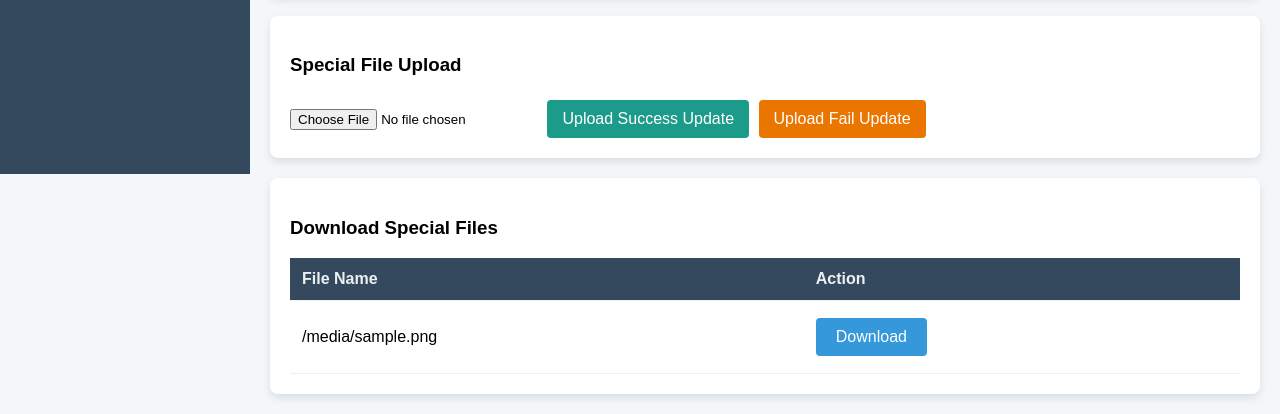
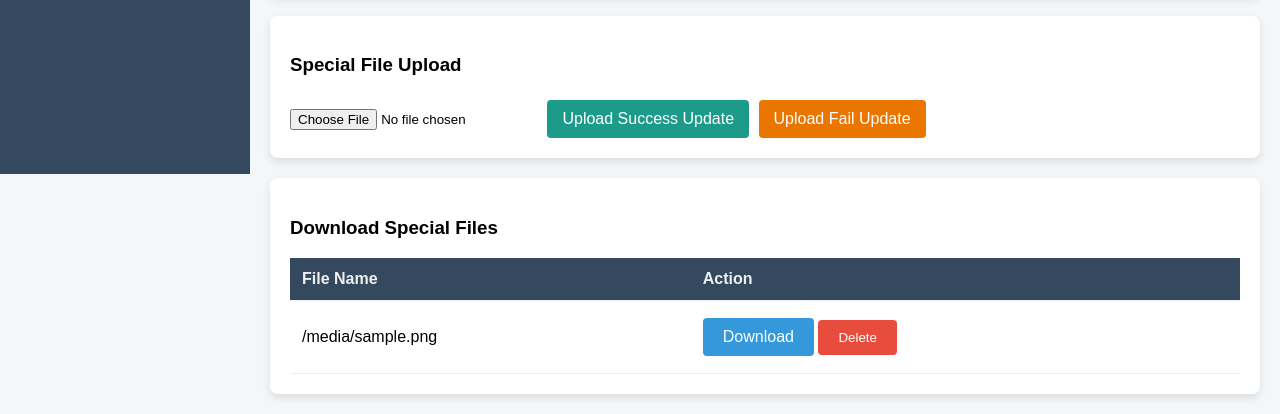
Before and after one commit to MakdeChae/logserver, a Flask app: template templates/index.html in a window 1280 px wide. Shown: the part 666-1080 px from the top of the page. Run offline with Flask 3, Linux system fonts and the light colour scheme; the template is opened without the code that fills it: most values are stand-ins (such as "Sample title", 1, 10 or a date in 2020).

Commit message:
special file delete 추가

```diff
--- a/app.py
+++ b/app.py
@@ -98,5 +98,13 @@ def delete_file(date_folder, filename):
         os.remove(file_path)
     return redirect(url_for('index'))
 
+# 특별 파일 삭제 라우트
+@app.route('/delete/special/<filename>', methods=['POST'])
+def delete_special_file(filename):
+    file_path = os.path.join(app.config['SPECIAL_FOLDER'], filename)
+    if os.path.exists(file_path):
+        os.remove(file_path)
+    return redirect(url_for('index'))
+
 if __name__ == '__main__':
     app.run(debug=True)
--- a/templates/index.html
+++ b/templates/index.html
@@ -244,7 +244,12 @@
                     {% for file in special_files %}
                     <tr>
                         <td>{{ file }}</td>
-                        <td><a href="{{ url_for('download_special_file', filename=file) }}" class="download-btn">Download</a></td>
+                        <td>
+                            <a href="{{ url_for('download_special_file', filename=file) }}" class="download-btn">Download</a>
+                            <form action="{{ url_for('delete_special_file', filename=file) }}" method="post" style="display:inline;">
+                                <button type="submit" class="delete-btn">Delete</button>
+                            </form>
+                        </td>
                     </tr>
                     {% endfor %}
                 </table>
```
